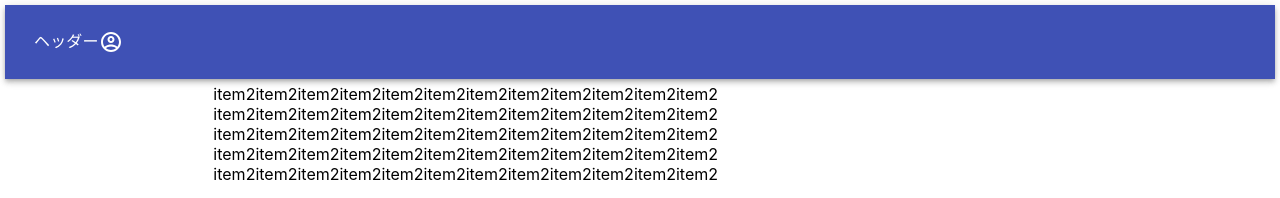
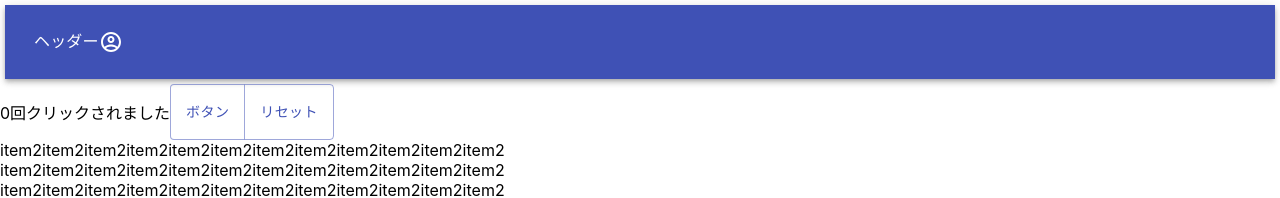
Before and after one commit to Onepiece2424/todo-app-with-redux, a React (Create React App) app: page / in a window 1280 px wide. Shown: the top 198 px of the page. Built offline with nearby package versions, Linux system fonts and the light colour scheme; no server answers.

Commit message:
useEffectを使用したボタンの作成

```diff
--- a/src/App.jsx
+++ b/src/App.jsx
@@ -6,6 +6,7 @@
 // 各コンポーネント
 import Count from './components/Count';
 import Post from './components/Post';
+import SetTimeOut from './components/SetTimeOut';
 
 // Material-UI
 import { Grid } from '@material-ui/core';
@@ -32,6 +33,11 @@
           <Grid item  className={classes.container}>
             <Header />
           </Grid>
+          <br></br>
+          <br></br>
+          <SetTimeOut />
+          <br></br>
+          <br></br>
           <Grid sm={2} />
           <Grid xs={12} sm={8}>
             item2item2item2item2item2item2item2item2item2item2item2item2
@@ -67,6 +73,4 @@
   }
 }
 
-// export default App;
-
 export default connect(mapStateToProps, mapDispatchToProps)(App);
--- a/src/components/Header.jsx
+++ b/src/components/Header.jsx
@@ -17,7 +17,6 @@
   }
 }));
 
-
 function Header() {
 
   const classes = useStyles();
--- a/src/components/Post.jsx
+++ b/src/components/Post.jsx
@@ -22,7 +22,7 @@
   }, [dispatch]);
 
 
-  console.log(posts)
+  // console.log(posts)
 
   return (
     <>
--- /dev/null
+++ b/src/components/SetTimeOut.jsx
@@ -0,0 +1,27 @@
+import React, {useEffect, useState} from 'react'
+import ButtonGroup from '@material-ui/core/ButtonGroup'
+import Button from '@material-ui/core/Button'
+
+const SetTimeOut = (() => {
+
+  const [count, setCount] = useState(0)
+  useEffect(() => {
+    document.title =`${count}回クリックされました`
+  })
+
+  return (
+    <>
+      <p>{`${count}回クリックされました`}</p>
+      <ButtonGroup color="primary" aria-label="outlined primary button group">
+        <Button onClick={()=>setCount((prev) => prev + 1)}>
+          ボタン
+        </Button>
+        <Button onClick={()=>setCount(0)}>
+          リセット
+        </Button>
+      </ButtonGroup>
+    </>
+  )
+})
+
+export default SetTimeOut;
```
